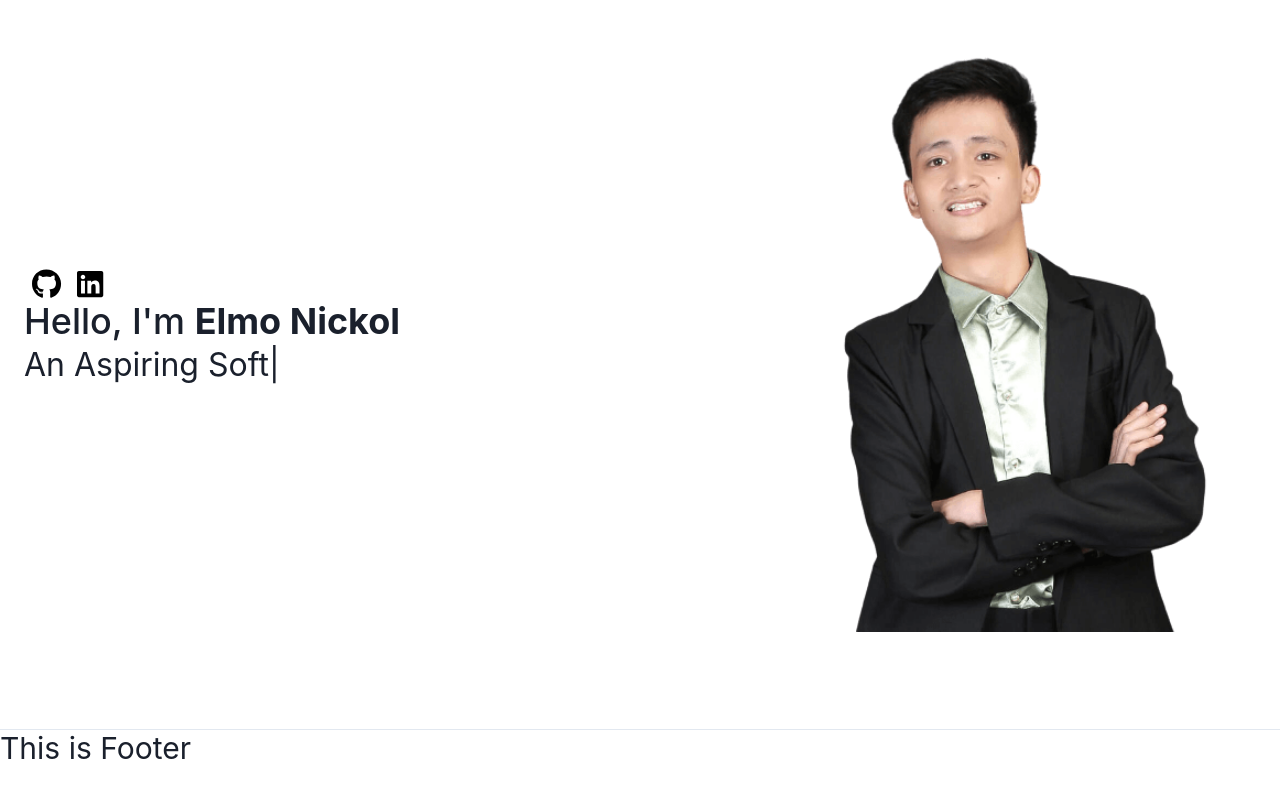
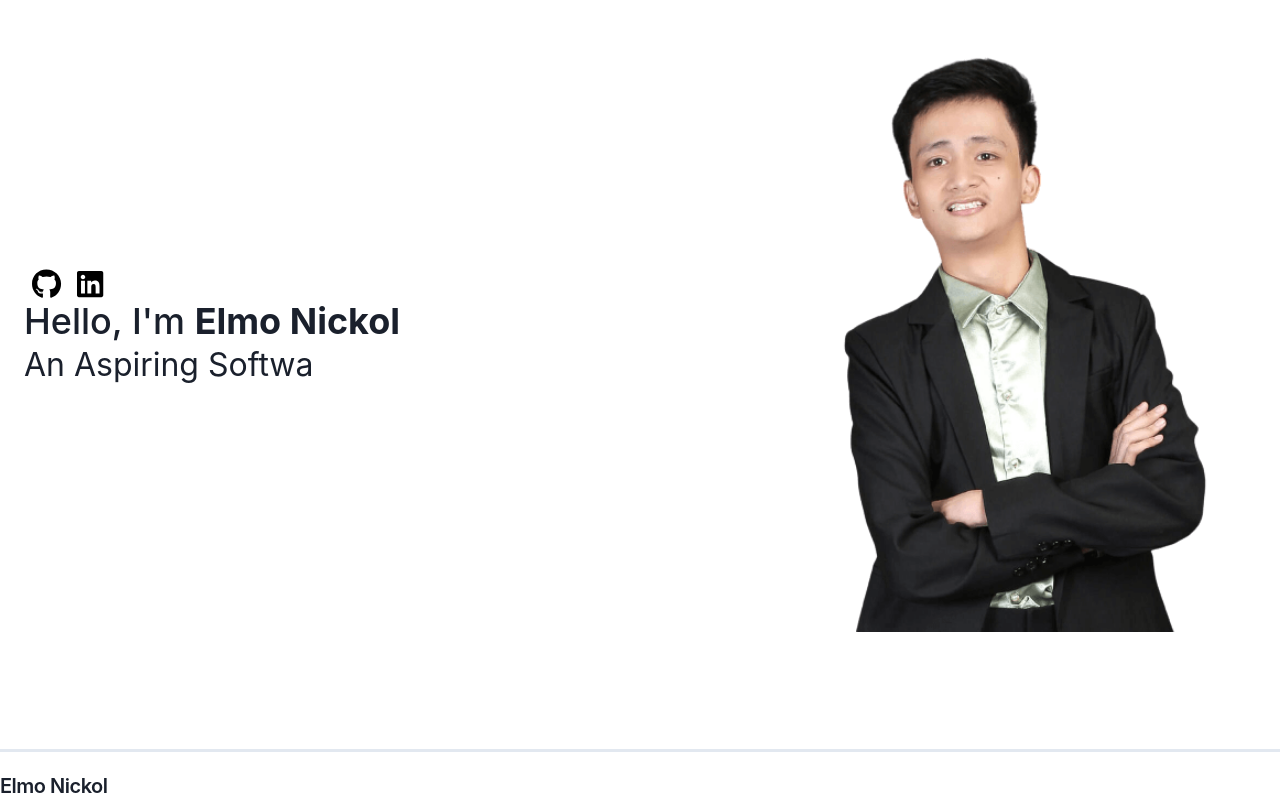
Before and after one commit to elmonickcool/my_portfolio, a Next.js app: page / in a window 1280 px wide. Shown: the part 187-987 px from the top of the page. Before the commit the page ends 953 px from the top, so only its background shows below. Built offline with nearby package versions, Linux system fonts and the light colour scheme.

Commit message:
draft footer

```diff
--- a/src/components/Footer.jsx
+++ b/src/components/Footer.jsx
@@ -1,8 +1,10 @@
+
 const Footer = () => {
   return (
-    <div>
-      <hr />
-      <h1 className="text-3xl">This is Footer</h1>
+    <div className="container mx-auto">
+      <hr className="mt-5 mb-5 border-b-2 " />
+      <span className="font-semibold text-xl tracking-tight my-5 mb-5">Elmo Nickol</span>
+      {/* FB, IG, TWITTER, EMAIL to the left */}
     </div>
   )
 }
```
